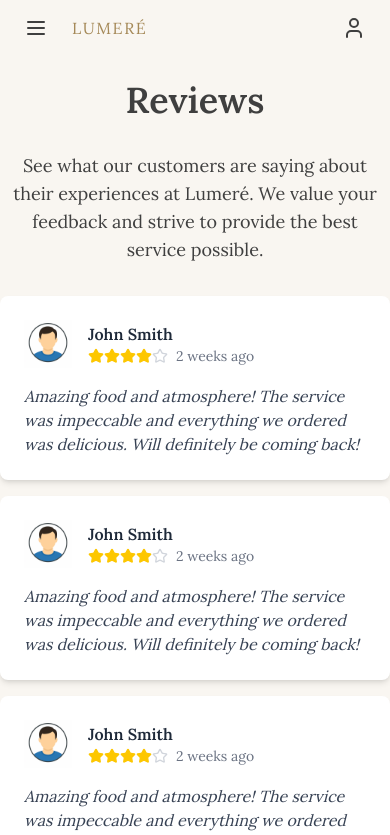
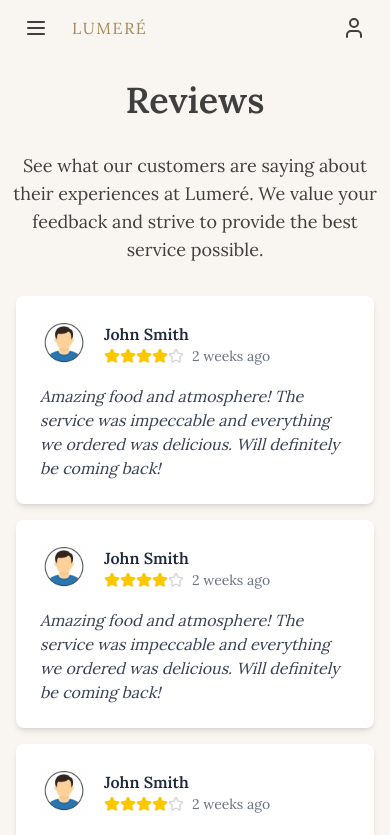
Before and after one commit to RAYJBOY/Lumere, a Next.js app: page /reviews in a window 390 px wide. Shown: the top 835 px of the page. Built offline with nearby package versions, Linux system fonts and the light colour scheme.

Commit message:
fix mobile view of reviews

```diff
--- a/src/app/reviews/page.tsx
+++ b/src/app/reviews/page.tsx
@@ -15,7 +15,7 @@
         </p>
       </div>
       <FadeInSection>
-        <div className="grid grid-cols-1 md:grid-cols-2 lg:grid-cols-3 gap-y-4 md:gap-y-12 w-full justify-items-center mb-20">
+        <div className="grid grid-cols-1 md:grid-cols-2 lg:grid-cols-3 gap-y-4 md:gap-y-12 w-full justify-items-center mb-20 px-4">
           {/* Example reviews */}
           <ReviewCard
             reviewer="John Smith"
```
